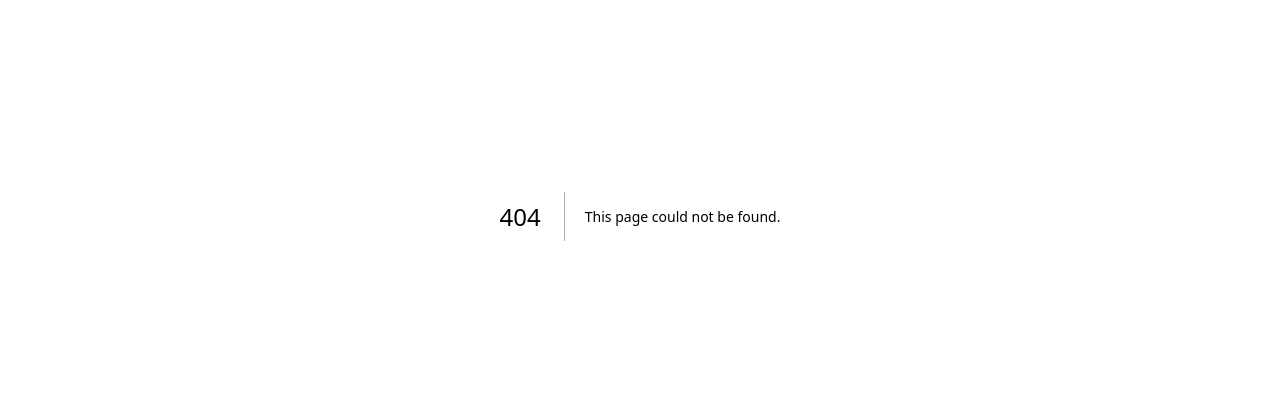
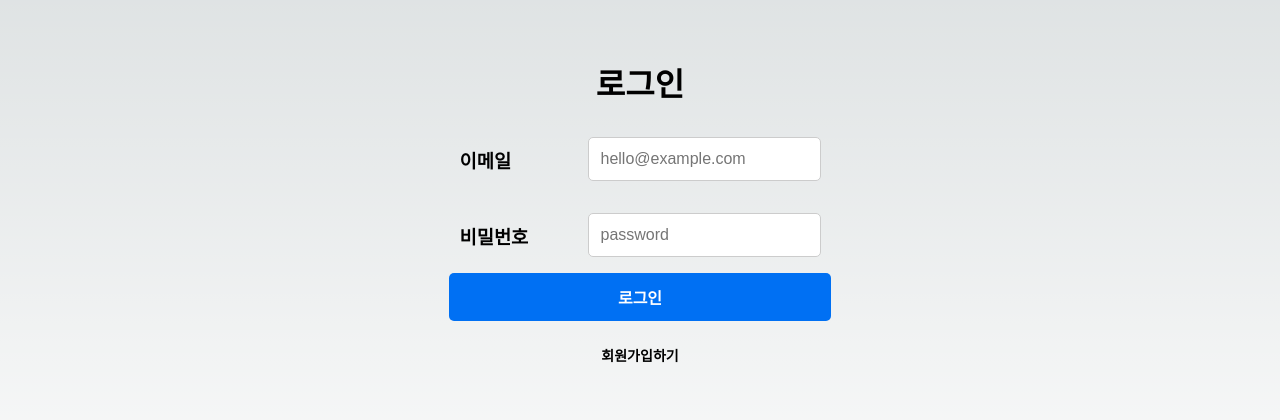
Before and after one commit to This-Letter-From-DND/dnd-hackathon-frontend, a Next.js app: page /user/login in a window 1280 px wide. Before the commit this address had no page. Shown: the part 184-604 px from the top of the page. Built offline with nearby package versions, Linux system fonts and the light colour scheme; no server answers.

Commit message:
feat : login 기능 구현

```diff
--- /dev/null
+++ b/src/app/user/login/page.jsx
@@ -0,0 +1,65 @@
+'use client';
+
+import { useRouter } from 'next/navigation';
+
+import { Container, Form, LoginContainer, Wrapper } from './styles';
+
+import Button from '@/components/common/Button';
+import Input from '@/components/common/Input';
+import InputTemplate from '@/components/user/InputTemplate';
+import { ROUTE_PATHS } from '@/constants/config';
+import useInput from '@/hooks/useInput';
+
+export default function Login() {
+  const router = useRouter();
+  const email = useInput('');
+  const password = useInput('');
+
+  const handleSubmit = (e) => {
+    e.preventDefault();
+    console.log('Email:', email);
+    console.log('Password:', password);
+  };
+
+  const handleClickButton = () => {
+    router.push(ROUTE_PATHS.signUp);
+  };
+
+  return (
+    <Wrapper>
+      <Container>
+        <LoginContainer>
+          <h1>로그인</h1>
+          <Form onSubmit={handleSubmit}>
+            <InputTemplate name='이메일'>
+              <Input
+                type='text'
+                placeholder='hello@example.com'
+                value={email.value}
+                onChange={email.onChange}
+              />
+            </InputTemplate>
+            <InputTemplate name='비밀번호'>
+              <Input
+                type='password'
+                placeholder='password'
+                value={password.value}
+                onChange={password.onChange}
+              />
+            </InputTemplate>
+            <Button width='full'>로그인</Button>
+          </Form>
+          <Button
+            size='small'
+            color='black'
+            bgColor='transparent'
+            hoverBgColor='transparent'
+            onClick={handleClickButton}
+          >
+            회원가입하기
+          </Button>
+        </LoginContainer>
+      </Container>
+    </Wrapper>
+  );
+}
--- /dev/null
+++ b/src/app/user/login/styles.jsx
@@ -0,0 +1,33 @@
+import styled from 'styled-components';
+
+export const Wrapper = styled.div`
+  width: 100%;
+  height: 100vh;
+  display: flex;
+  justify-content: center;
+`;
+
+export const Container = styled.div`
+  width: 414px;
+  height: 100%;
+  display: flex;
+  justify-content: center;
+  align-items: center;
+`;
+
+export const LoginContainer = styled.div`
+  width: 100%;
+  display: flex;
+  justify-content: center;
+  align-items: center;
+  flex-direction: column;
+`;
+
+export const Form = styled.form`
+  width: 100%;
+  display: flex;
+  justify-content: center;
+  align-items: center;
+  flex-direction: column;
+  padding: 1rem;
+`;
--- /dev/null
+++ b/src/components/user/InputTemplate/index.jsx
@@ -0,0 +1,10 @@
+import { InputTemplateStyle, Name } from './styles';
+
+export default function InputTemplate({ name, children }) {
+  return (
+    <InputTemplateStyle>
+      <Name>{name}</Name>
+      {children}
+    </InputTemplateStyle>
+  );
+}
--- /dev/null
+++ b/src/components/user/InputTemplate/styles.jsx
@@ -0,0 +1,13 @@
+'use client';
+
+import styled from 'styled-components';
+
+export const InputTemplateStyle = styled.div`
+  display: flex;
+  align-items: center;
+  margin: 1rem;
+`;
+
+export const Name = styled.h3`
+  width: 8rem;
+`;
--- /dev/null
+++ b/src/constants/config.js
@@ -0,0 +1,8 @@
+export const BASE_URL = process.env.NEXT_PUBLIC_BASE_URL;
+
+export const API_URLS = {};
+
+export const ROUTE_PATHS = {
+  login: '/user/login',
+  signUp: '/user/signup',
+};
--- /dev/null
+++ b/src/hooks/useInput.js
@@ -0,0 +1,21 @@
+import { useState } from 'react';
+
+const useInput = (initialValue) => {
+  const [value, setValue] = useState(initialValue);
+
+  const handleChange = (e) => {
+    setValue(e.target.value);
+  };
+
+  const reset = () => {
+    setValue(initialValue);
+  };
+
+  return {
+    value,
+    onChange: handleChange,
+    reset,
+  };
+};
+
+export default useInput;
```
